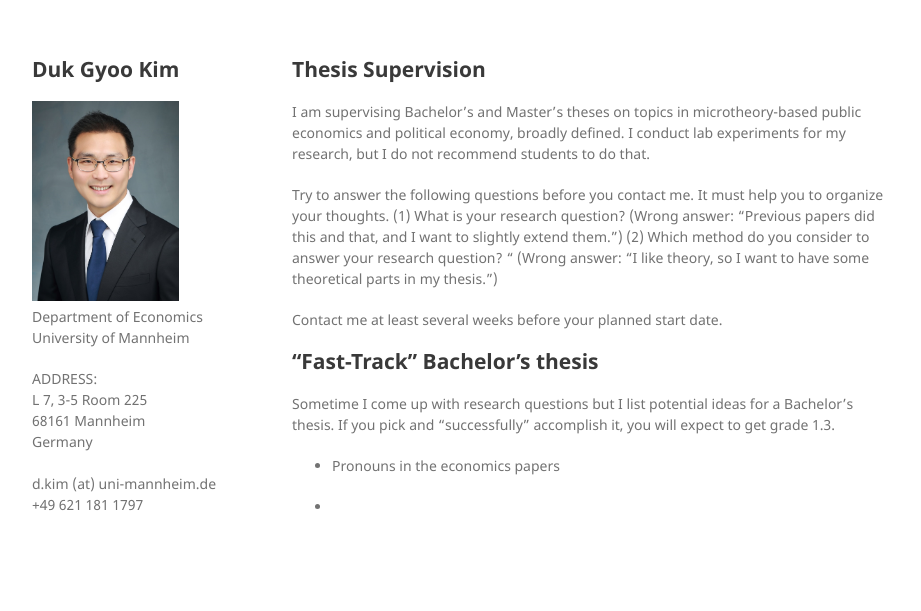
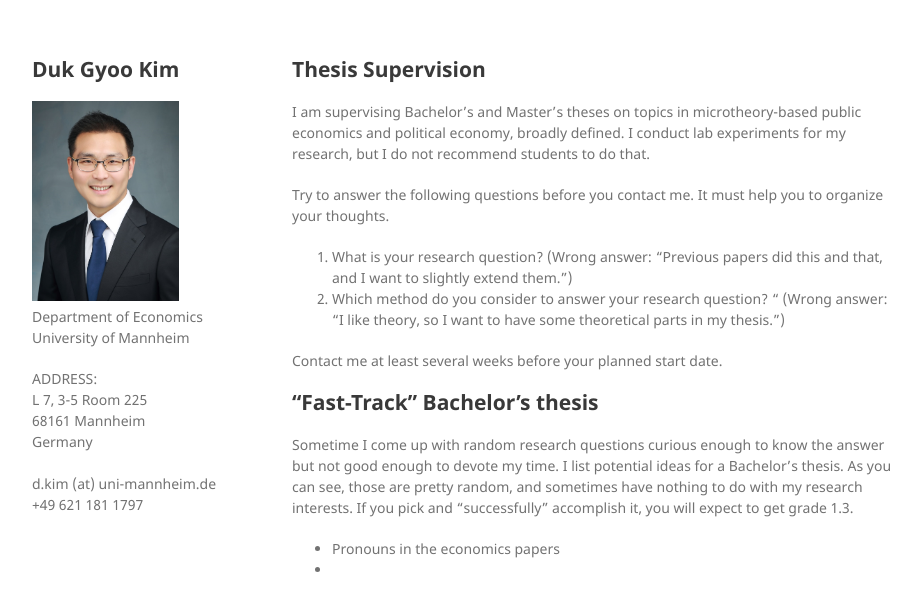
Before and after one commit to kimdukgyoo/kimdukgyoo.github.io, a Jekyll site: the page built from BAthesis.md, in a window 1280 px wide. Shown: the top 611 px of the page, without its empty margins (178-1099 px from the left). Built offline with Jekyll 4.4.1, drawn with Linux system fonts in a browser that asks for light colours; our own code applies the rules of GitHub Pages for plain Markdown files.

Commit message:
Update BAthesis.md

```diff
--- a/BAthesis.md
+++ b/BAthesis.md
@@ -3,16 +3,16 @@
 I am supervising Bachelor's and Master's theses on topics in microtheory-based public economics and political economy, broadly defined. I conduct lab experiments for my research, but I do not recommend students to do that.
 
 Try to answer the following questions before you contact me. It must help you to organize your thoughts.
-(1) What is your research question? (Wrong answer: "Previous papers did this and that, and I want to slightly extend them.")
-(2) Which method do you consider to answer your research question? " (Wrong answer: "I like theory, so I want to have some theoretical parts in my thesis.")
+
+1. What is your research question? (Wrong answer: "Previous papers did this and that, and I want to slightly extend them.")
+2. Which method do you consider to answer your research question? " (Wrong answer: "I like theory, so I want to have some theoretical parts in my thesis.")
 
 Contact me at least several weeks before your planned start date.
 
 
 ## "Fast-Track" Bachelor's thesis
 
-Sometime I come up with research questions but I list potential ideas for a Bachelor's thesis. If you pick and "successfully" accomplish it, you will expect to get grade 1.3.
+Sometime I come up with random research questions curious enough to know the answer but not good enough to devote my time. I list potential ideas for a Bachelor's thesis. As you can see, those are pretty random, and sometimes have nothing to do with my research interests. If you pick and "successfully" accomplish it, you will expect to get grade 1.3.
 
 - Pronouns in the economics papers
-
 -
```
